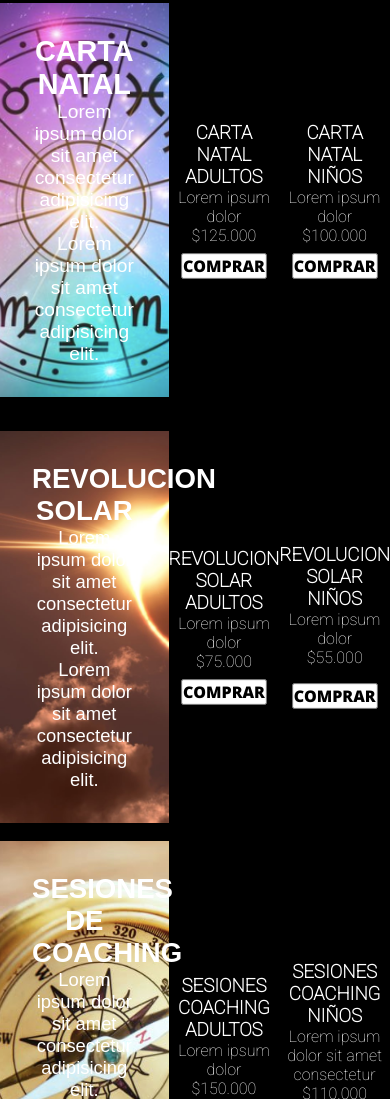
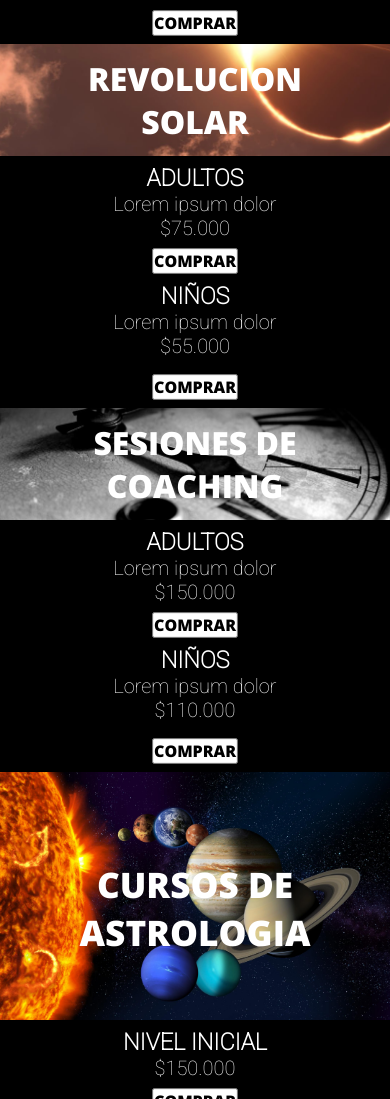
Before and after one commit to CarlaBozic/proyecto-final, a website: page pages/servicios.html in a window 390 px wide. Shown: the part 901-2000 px from the top of the page. Drawn offline with nearby package versions, Linux system fonts and the light colour scheme; a web font is replaced by a local one.

Commit message:
pagina servicios responsive

```diff
--- a/css/style.css
+++ b/css/style.css
@@ -277,8 +277,17 @@ nav #toggle, nav label{
 .card div img{
     width: 100%;
     height: 18rem;
-    object-fit: contain;
+    object-fit: cover;
     object-position: top;
+    filter:grayscale(2);
+}
+
+.card div img:hover{
+    filter:grayscale(0);
+}
+
+.card:hover{
+    box-shadow: 2px 2px 5px rgba(0, 0, 0, 0.455);
 }
 
 .card button{
@@ -590,12 +599,12 @@ nav #toggle, nav label{
     margin: 15rem;
 }
 
-
+/* aca comienza pag SERVICIOS */
 
 .gridContainer{
     display: grid;
     width: 100%;
-    height: 100%;
+    height: 100hv;
     grid-template-columns:repeat(4,1fr);
     grid-template-rows:repeat(6,1fr);
     grid-template-areas:
@@ -606,43 +615,156 @@ nav #toggle, nav label{
     "astro astro basico intermedio"
     "astro astro avanzado experto"
     ;
-    row-gap: .15rem;
+    row-gap: .5rem;
     justify-items: center;
     align-items: center;
     background-color: black;
     color:white;
     }
 
+
     .item1{
     grid-area:servicios;
     width: 100%;
     text-align: center;
-    font-size: 2.15rem;
-    padding: 2rem;
-    font-family: 'Open Sans', sans-serif;
-    background-color:white;
-    color:black;
+    font-size: 1.75rem;
+    font-family: 'Roboto', sans-serif;
+    background-color:black;
+    color:white;
+    padding-top:.5rem;
+    padding-bottom: .5rem;
     }
+
+
+@media(max-width:428px){
+    .gridContainer{
+        display: flex;
+        flex-direction:column;
+        width: 100%;
+        height: 100hv;
+        row-gap: .5rem;
+        column-gap: 1rem;
+        }
+
+    .item1{
+        display: flex;
+        flex-wrap: wrap;
+        text-align: center;
+        align-content: center;
+        justify-content: center;
+        word-wrap: break-word;
+        overflow-wrap:break-word;
+        font-size: 1rem;
+        height: 5rem;
+    }
+    .item2{
+        height: 7rem;
+        display: flex;
+        justify-content: center;
+        align-content: center;
+        text-align: center;
+        align-items:center;
+        justify-items: center;
+    }
+
+    .item2 h2{
+        font-size:2rem;
+        text-align:center;
+    }
+
+    .item5 h2{
+        font-size:2rem;
+        text-align:center;
+    }
+
+    .item8 h2{
+        font-size:2rem;
+        text-align:center;
+    }
+
+    .item11 h2{
+        font-size:2.2rem;
+        text-align: center;
+        align-content: center;
+        text-align: center;
+        align-items:center;
+        justify-items: center;
+        padding-bottom: 4rem;
+    }
+
+    .item11 h2 span{
+        display:block;
+        font-size: 1.5rem;
+        text-align: center;
+        align-content: center;
+        text-align: center;
+        align-items:center;
+        justify-items: center;
+    }
+
+
+    .item5{
+        height: 7rem;
+        display: flex;
+        justify-content: center;
+        align-content: center;
+        text-align: center;
+        align-items:center;
+        justify-items: center;
+    }
+
+    .item8{
+        height: 7rem;
+        display: flex;
+        justify-content: center;
+        align-content: center;
+        text-align: center;
+        align-items:center;
+        justify-items: center;
+    }
+
+    .item11{
+        height: 7rem;
+        display: flex;
+        justify-content: center;
+        align-content: center;
+        text-align: center;
+        align-items:center;
+        justify-items: center;
+        flex-wrap: wrap;
+    }
+}
 
     .item2{
     grid-area:cartaNatal;
-    background-image: url(../assets/img/carta-natal-adultos.png);
+    background-image: url(../assets/img/carta-astral.jpg);
+    color: white;
+    filter: brightness(1);
+    filter: grayscale(100%);
     width: 100%;
+    height: 100%;
     background-position: center;
     background-size: cover;
     background-repeat: no-repeat;
     text-align: center;
     padding: 2rem;
-    font-size: 1.2rem;
-    font-family: 'Mooli', sans-serif;
+    font-size: 2rem;
+    font-family: 'Open Sans', sans-serif;
     }
+
+
 
     .item3{
     grid-area:cartaAdultos;
     text-align: center;
     justify-self: center;
     font-family: 'Roboto', sans-serif;
+    font-size: 1.25rem;
     }
+
+    .item3:hover{
+        font-size: 1.5rem;
+        }
 
     .item3 button{
         margin-top: .5rem;
@@ -661,7 +783,12 @@ nav #toggle, nav label{
     text-align: center;
     justify-self: center;
     font-family: 'Roboto', sans-serif;
+    font-size: 1.25rem;
     }
+
+    .item4:hover{
+        font-size: 1.5rem;
+        }
 
     .item4 button{
         margin-top: 0.5rem;
@@ -684,8 +811,8 @@ nav #toggle, nav label{
     background-repeat: no-repeat;
     text-align: center;
     padding: 2rem;
-    font-size: 1.15rem;
-    font-family: 'Mooli', sans-serif;
+    font-size: 2rem;
+    font-family: 'Open Sans', sans-serif;
     }
 
     .item6{
@@ -694,7 +821,16 @@ nav #toggle, nav label{
     justify-self: center;
     font-family: 'Roboto', sans-serif;
     gap:.25rem;
+    font-size: 1.25rem;
     }
+
+    .item6:hover{
+        font-size: 1.5rem;
+        }
+
+    .item6:hover{
+        font-size: 1.5rem;
+        }
 
     .item6 button{
         margin-top: .5rem;
@@ -715,7 +851,12 @@ nav #toggle, nav label{
     justify-self: center;
     font-family: 'Roboto', sans-serif;
     gap:.25rem;
+    font-size: 1.25rem;
     }
+
+    .item7:hover{
+        font-size: 1.5rem;
+        }
 
     .item7 button{
         margin-top: 1rem;
@@ -731,23 +872,31 @@ nav #toggle, nav label{
 
     .item8{
     grid-area:coaching;
-    background-image: url(../assets/img/coaching.png);
+    background-image: url(../assets/img/coaching2.jpg);
     width: 100%;
+    height: 100hv;
+    color: white;
     background-position: center;
     background-size: cover;
     background-repeat: no-repeat;
     padding: 2rem;
     text-align: center;
-    font-size: 1.15rem;
-    font-family: 'Mooli', sans-serif;
+    font-size: 2rem;
+    font-family: 'Open Sans', sans-serif;
     }
+
     .item9{
     grid-area:coachAdultos;
     text-align: center;
     justify-self: center;
     font-family: 'Roboto', sans-serif;
     gap:.25rem;
+    font-size: 1.25rem;
     }
+
+    .item9:hover{
+        font-size: 1.5rem;
+        }
 
     .item9 button{
         margin-top: .5rem;
@@ -768,7 +917,12 @@ nav #toggle, nav label{
     justify-self: center;
     font-family: 'Roboto', sans-serif;
     gap:.25rem;
+    font-size: 1.25rem;
     }
+
+    .item10:hover{
+        font-size: 1.5rem;
+        }
 
     .item10 button{
         margin-top: 1rem;
@@ -786,17 +940,33 @@ nav #toggle, nav label{
     .item11{
     grid-area:astro;
     background-image: url(../assets/img/cursos-astrologia.jpg);
+    color: white;
     width: 100%;
     height: 100%;
     background-size: cover;
     text-align: center;
     align-items: center;
     justify-content: center;
-    font-size: 1.15rem;
+    font-size: 2rem;
     padding-top: 5.5rem;
-    font-family: 'Mooli', sans-serif;
+    font-family: 'Open Sans', sans-serif;
     }
 
+    .item12:hover{
+        font-size: 1.5rem;
+        }
+
+    .item13:hover{
+        font-size: 1.5rem;
+    }
+
+    .item14:hover{
+        font-size: 1.5rem;
+    }
+
+    .item15:hover{
+        font-size: 1.5rem;
+    }
 
     .item12{
     grid-area:basico;
@@ -804,6 +974,7 @@ nav #toggle, nav label{
     justify-self: center;
     font-family: 'Roboto', sans-serif;
     gap:.25rem;
+    font-size: 1.25rem;
     }
 
     .item12 button{
@@ -825,6 +996,7 @@ nav #toggle, nav label{
     justify-self: center;
     font-family: 'Roboto', sans-serif;
     gap:.25rem;
+    font-size: 1.25rem;
     }
 
     .item13 button{
@@ -845,6 +1017,7 @@ nav #toggle, nav label{
     justify-self: center;
     font-family: 'Roboto', sans-serif;
     gap:.25rem;
+    font-size: 1.25rem;
     }
 
     .item14 button{
@@ -864,6 +1037,7 @@ nav #toggle, nav label{
     justify-self: center;
     font-family: 'Roboto', sans-serif;
     gap:.25rem;
+    font-size: 1.25rem;
     }
 
     .item15 button{
@@ -877,6 +1051,9 @@ nav #toggle, nav label{
         color: black;
         font-family: 'Open Sans', sans-serif;
     }
+
+    /* aca termina la pagina de servicios */
+
 
     .mainPrincipal{
         background-color:black;
--- a/pages/servicios.html
+++ b/pages/servicios.html
@@ -33,87 +33,79 @@
     <main>
         <section class="sectionPrincipal"> <!--Aca empieza la seccion 2 -->
             <article>
-                <h1>MIS SERVICIOS: <br> COACHING & PSICOLOGICA  </h1>
+                <h1>MIS SERVICIOS: <br> COACHING & PSICOLOGICA <br> ADULTOS & NIÑOS  </h1>
                 <p>Lorem ipsum dolor sit amet consectetur adipisicing elit. <br> Eius, tempora praesentium debitis quod quasi esse illum libero amet <br> Vero laboriosam cum rerum culpa perspiciatis. Labore, illum!</p>
             </article>
         </section>
         <section class="gridContainer"> <!--Aca empiezan los servicios con layout grids -->
             <div class="item1">
-                <h1>CONOCE TODOS MIS SERVICIOS</h1>
+                <h1> Échale un vistazo a todo lo que ofrezco:</h1>
             </div>
             <div class="item2">
                 <h2>CARTA NATAL</h2>
-                <p> Lorem ipsum dolor sit amet consectetur adipisicing elit. <br> Lorem ipsum dolor sit amet consectetur adipisicing elit. </p>
             </div>
             <div class="item3">
-                <h3>CARTA NATAL ADULTOS </h3>
+                <h3> ADULTOS </h3>
                 <p>Lorem ipsum dolor</p>
                 <p>$125.000</p>
                 <button><a href="../pages/carrito.html">COMPRAR</a></button>
             </div>
             <div class="item4">
-                <h3>CARTA NATAL NIÑOS </h3>
+                <h3> NIÑOS </h3>
                 <p>Lorem ipsum dolor </p>
                 <p>$100.000</p>
                 <button><a href="../pages/carrito.html">COMPRAR</a></button>
             </div>
             <div class="item5">
                 <h2>REVOLUCION SOLAR</h2>
-                <p> Lorem ipsum dolor sit amet consectetur adipisicing elit. <br> Lorem ipsum dolor sit amet consectetur adipisicing elit. </p>
             </div>
             <div class="item6">
-                <h3>REVOLUCION SOLAR ADULTOS </h3>
+                <h3>ADULTOS </h3>
                 <p>Lorem ipsum dolor </p>
                 <p>$75.000</p>
                 <button><a href="../pages/carrito.html">COMPRAR</a></button>
             </div>
             <div class="item7">
-                <h3>REVOLUCION SOLAR NIÑOS </h3>
+                <h3> NIÑOS </h3>
                 <p>Lorem ipsum dolor </p>
                 <p>$55.000</p>
                 <button><a href="../pages/carrito.html">COMPRAR</a></button>
             </div>
             <div class="item8">
                 <h2>SESIONES DE COACHING</h2>
-                <p> Lorem ipsum dolor sit amet consectetur adipisicing elit. <br> Lorem ipsum dolor sit amet consectetur adipisicing elit. </p>
             </div>
             <div class="item9">
-                <h3>SESIONES COACHING ADULTOS</h3>
+                <h3> ADULTOS</h3>
                 <p>Lorem ipsum dolor</p>
                 <p>$150.000</p>
                 <button><a href="../pages/carrito.html">COMPRAR</a></button>
             </div>
             <div class="item10">
-                <h3>SESIONES COACHING NIÑOS </h3>
-                <p>Lorem ipsum dolor sit amet consectetur</p>
+                <h3> NIÑOS </h3>
+                <p>Lorem ipsum dolor</p>
                 <p>$110.000</p>
                 <button><a href="../pages/carrito.html">COMPRAR</a></button>
             </div>
             <div class="item11">
-                <h2>CURSO DE ASTROLOGIA</h2>
-                <p> Lorem ipsum dolor sit amet consectetur adipisicing elit. <br> Lorem ipsum dolor sit amet consectetur adipisicing elit. <br> Lorem ipsum dolor sit amet consectetur, <br> lorem ipsum dolor sit amet consectetur adipisicing elit.  </p>
+                <h2>CURSOS DE ASTROLOGIA</h2>
             </div>
             <div class="item12">
                 <h3>NIVEL INICIAL </h3>
-                <p>Lorem ipsum dolor sit amet consectetur </p>
                 <p>$150.000</p>
                 <button><a href="../pages/carrito.html">COMPRAR</a></button>
             </div>
             <div class="item13">
                 <h3>NIVEL INTERMEDIO </h3>
-                <p>Lorem ipsum dolor sit amet consectetur </p>
                 <p>$200.000</p>
                 <button><a href="../pages/carrito.html">COMPRAR</a></button>
             </div>
             <div class="item14">
                 <h3>NIVEL AVANZADO </h3>
-                <p>Lorem ipsum dolor sit amet consectetur </p>
                 <p>$250.000</p>
                 <button><a href="../pages/carrito.html">COMPRAR</a></button>
             </div>
             <div class="item15">
                 <h3>NIVEL EXPERTO </h3>
-                <p>Lorem ipsum dolor sit amet consectetur </p>
                 <p>$300.000</p>
                 <button><a href="../pages/carrito.html">COMPRAR</a></button>
             </div>
```
Also changed, not shown: pages/aboutme.html (+1 -1 lines), assets/img/carta-astral.jpg (added), assets/img/coaching2.jpg (added).
